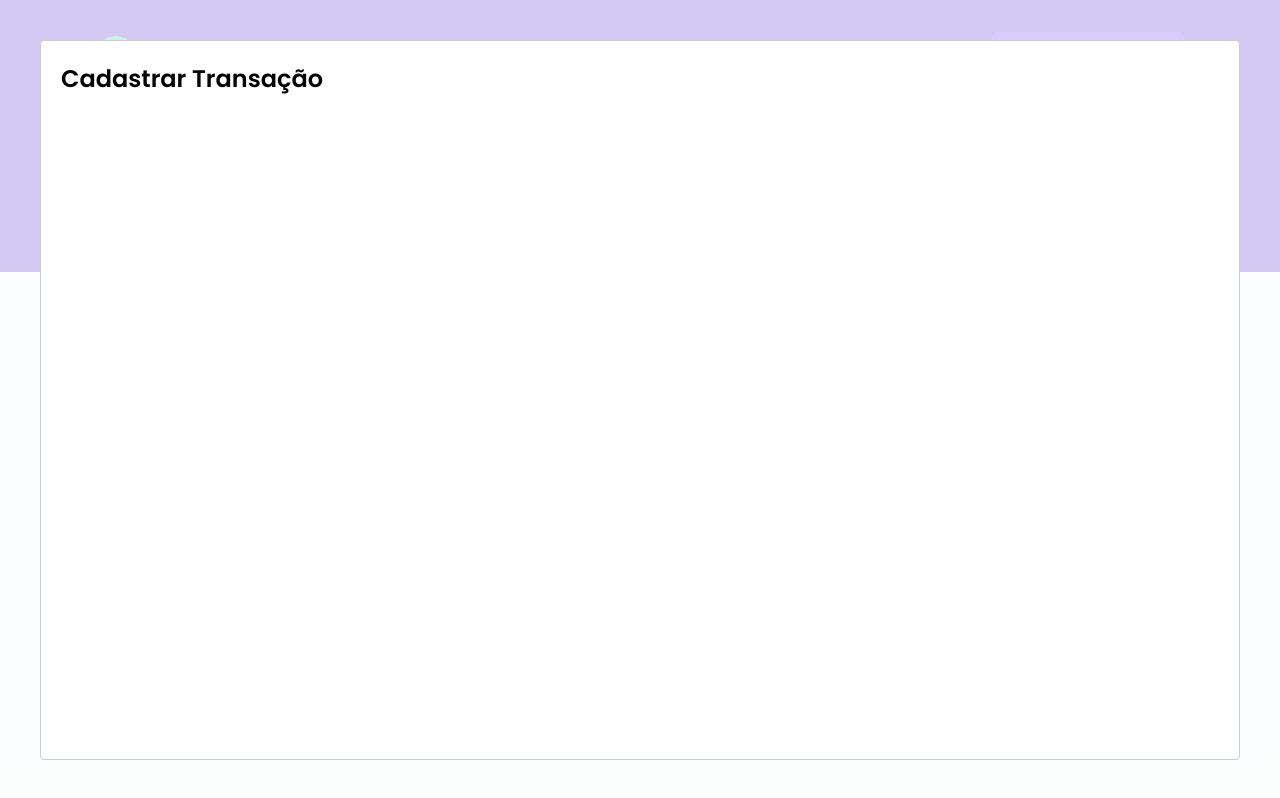
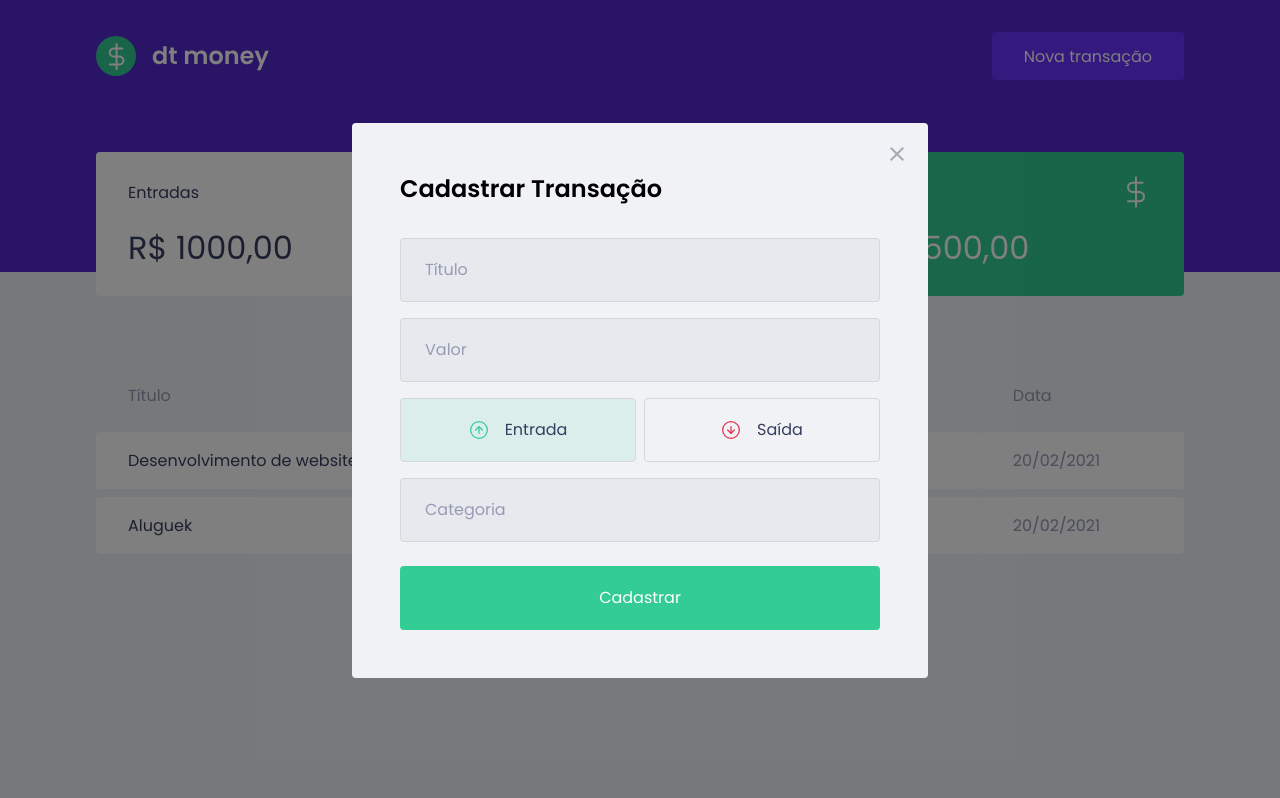
Before and after one commit to brunnogpcosta/dtmoney, a React (Create React App) app: page / in a window 1280 px wide. Both pictures are taken after a click on the button "Nova transação". Built offline with nearby package versions, Linux system fonts and the light colour scheme; no server answers; what miragejs would draw is missing.

Commit message:
estilização de formulário finalizada

```diff
--- a/package.json
+++ b/package.json
@@ -5,6 +5,7 @@
   "dependencies": {
     "axios": "^0.27.2",
     "miragejs": "^0.1.43",
+    "polished": "^4.2.2",
     "react": "^18.1.0",
     "react-dom": "^18.1.0",
     "react-modal": "^3.15.1",
--- a/src/components/NewTransactionModal/index.tsx
+++ b/src/components/NewTransactionModal/index.tsx
@@ -1,20 +1,73 @@
 import Modal from 'react-modal'
+import { Container, RadioBox, TransactionTypeContainer } from './styles';
+
+import closeImg from '../../assets/close.svg'
+import incomeImg from '../../assets/income.svg'
+import outcomeImg from '../../assets/outcome.svg'
+import { useState } from 'react';
 
 
-interface ModalProps{
+interface ModalProps {
     isOpen: boolean;
     onRequestClose: () => void;
 }
 
-export function NewTransactionModal(props:ModalProps){
+export function NewTransactionModal(props: ModalProps) {
+    const[type,setType]=useState('deposit')
 
-return(
+
+    return (
 
         <Modal
             isOpen={props.isOpen}
             onRequestClose={props.onRequestClose}
+            overlayClassName="react-modal-overlay"
+            className="react-modal-content"
         >
+
+
+            <button
+                type='button'
+                onClick={props.onRequestClose}
+                className='react-modal-close'>
+                <img src={closeImg} alt='Fechar modal' />
+
+            </button>
+
+            <Container>
                 <h2>Cadastrar Transação</h2>
+
+                <input placeholder='Título' />
+                <input placeholder='Valor' type="number" />
+
+
+                <TransactionTypeContainer>
+                    <RadioBox
+                    type='button'
+                    className=""
+                    onClick={()=>{setType('deposit');}}
+                    isActive={type ==='deposit'}
+                    activeColor="green"
+                    >
+                        <img src={incomeImg} alt="Entrada" />
+                        <span>Entrada</span>
+                    </RadioBox>
+
+                    <RadioBox type='button'
+                     onClick={()=>{setType('withdraw')}}
+                     isActive={type ==='withdraw'}
+                     activeColor="red"
+                     >
+                        <img src={outcomeImg} alt="Saída" />
+                        <span>Saída</span>
+                    </RadioBox>
+                </TransactionTypeContainer>
+
+
+                <input placeholder='Categoria' />
+
+                <button type="submit">Cadastrar</button>
+            </Container>
         </Modal>
     )
 
--- a/src/components/NewTransactionModal/styles.ts
+++ b/src/components/NewTransactionModal/styles.ts
@@ -1,6 +1,118 @@
 import styled from "styled-components";
+import { transparentize } from "polished";
 
-export const Container = styled.div`
+
+export const Container = styled.form`
+
+h2{
+    color: var(--text-tile);
+    font-size: 1.5rem;
+    margin-bottom: 2rem;
+}
+
+
+input{
+    width: 100%;
+    padding:  0 1.5rem;
+    height: 4rem;
+    border-radius: 0.25rem;
+
+    border: 1px solid #d7d7d7;
+    background: #e7e9ee;
+
+    font-weight: 400;
+    font-size: 1rem;
+
+&::placeholder{
+    color: var(--text-body);
+
+}
+
+& + input {
+    margin-top: 1rem;
+}
+
+
+}
+
+button[type="submit"]{
+    width: 100%;
+    padding: 0 1.5rem;
+    height: 4rem;
+    background: var(--green);
+    color: #FFF;
+    border-radius: 0.25rem;
+    border: 0;
+    font-size: 1rem;
+    margin-top: 1.5rem;
+
+    transition: filter 0.2s;
+
+&:hover{
+filter: brightness(0.9);
+}
+}
+
+`
+
+export const TransactionTypeContainer = styled.div`
+    margin: 1rem 0;
+    display: grid;
+    grid-template-columns:  1fr 1fr;
+    gap: 0.5rem;
+
 
 
 `
+interface RadioBoxProps {
+    isActive: boolean;
+    activeColor: 'green' | 'red'
+
+}
+
+
+const colors = {
+    green: '#23cc95',
+    red: '#e52e40'
+}
+
+export const RadioBox = styled.button<RadioBoxProps>`
+
+    height: 4rem;
+    border: 1px solid #d7d7d7;
+    border-radius: 0.25rem;
+
+    //passando uma funçao para alterar o css de acordo com as props passadas
+    background: ${(props) => props.isActive
+        ?
+        transparentize(0.9,colors[props.activeColor]) :
+        'transparent'};
+
+    display: flex;
+    align-items: center;
+    justify-content: center;
+
+    transition: border-color 0.2s;
+
+
+    &:hover{
+        border-color: #aaa;
+    }
+
+    img{
+        width: 20px;
+        height: 20px;
+    }
+
+
+    span{
+        display: inline-block;
+        margin-left: 1rem;
+        font-size: 1rem;
+        color: var(--text-title);
+    }
+
+
+
+
+`
--- a/src/styles/global.ts
+++ b/src/styles/global.ts
@@ -1,4 +1,4 @@
-import { createGlobalStyle } from 'styled-components'
+import styled, { createGlobalStyle } from 'styled-components'
 
 
 export const GlobalStyle = createGlobalStyle`
@@ -62,4 +62,42 @@
 }
 
 
+.react-modal-overlay{
+    background: rgba(0,0,0, 0.5);
+    position: fixed;
+    top: 0;
+    bottom: 0;
+    left: 0;
+    right: 0;
+
+    display: flex;
+    align-items: center;
+    justify-content: center;
+}
+
+
+.react-modal-content{
+    width: 100%;
+    max-width: 576px;
+    background: var(--background);
+    padding: 3rem;
+    position: relative;
+    border-radius: 0.25rem;
+}
+
+.react-modal-close{
+    position: absolute;
+    right: 1.5rem;
+    top: 1.5rem;
+    border: 0;
+    background: transparent;
+
+    transition: filter 0.2s;
+
+&:hover{
+    filter: brightness(0.8);
+}
+
+}
+
 `
```
Also changed, not shown: 1 other file (tests, documents, lock files or other folders). Lines whose indentation alone changed are shown as unchanged.
